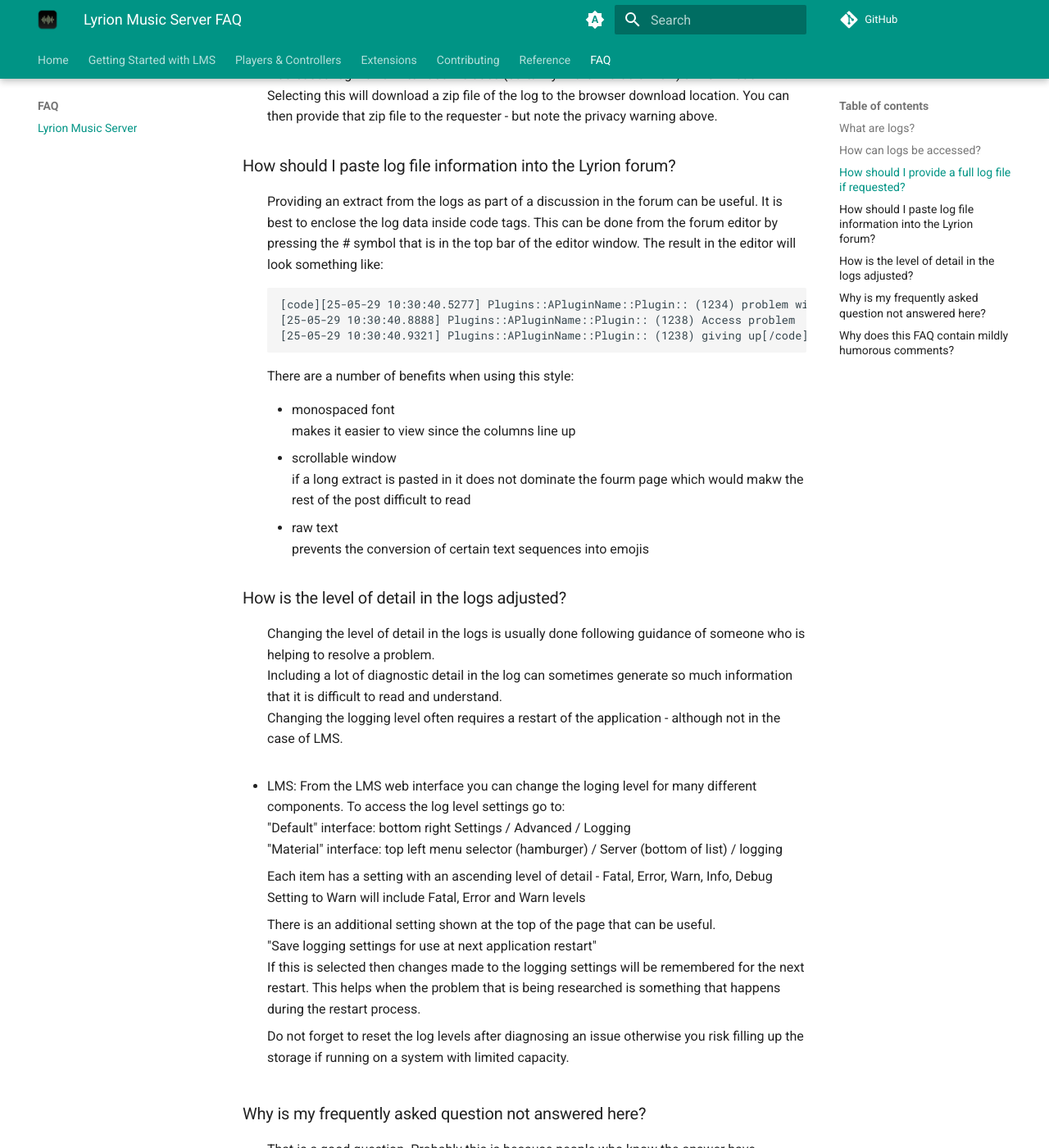
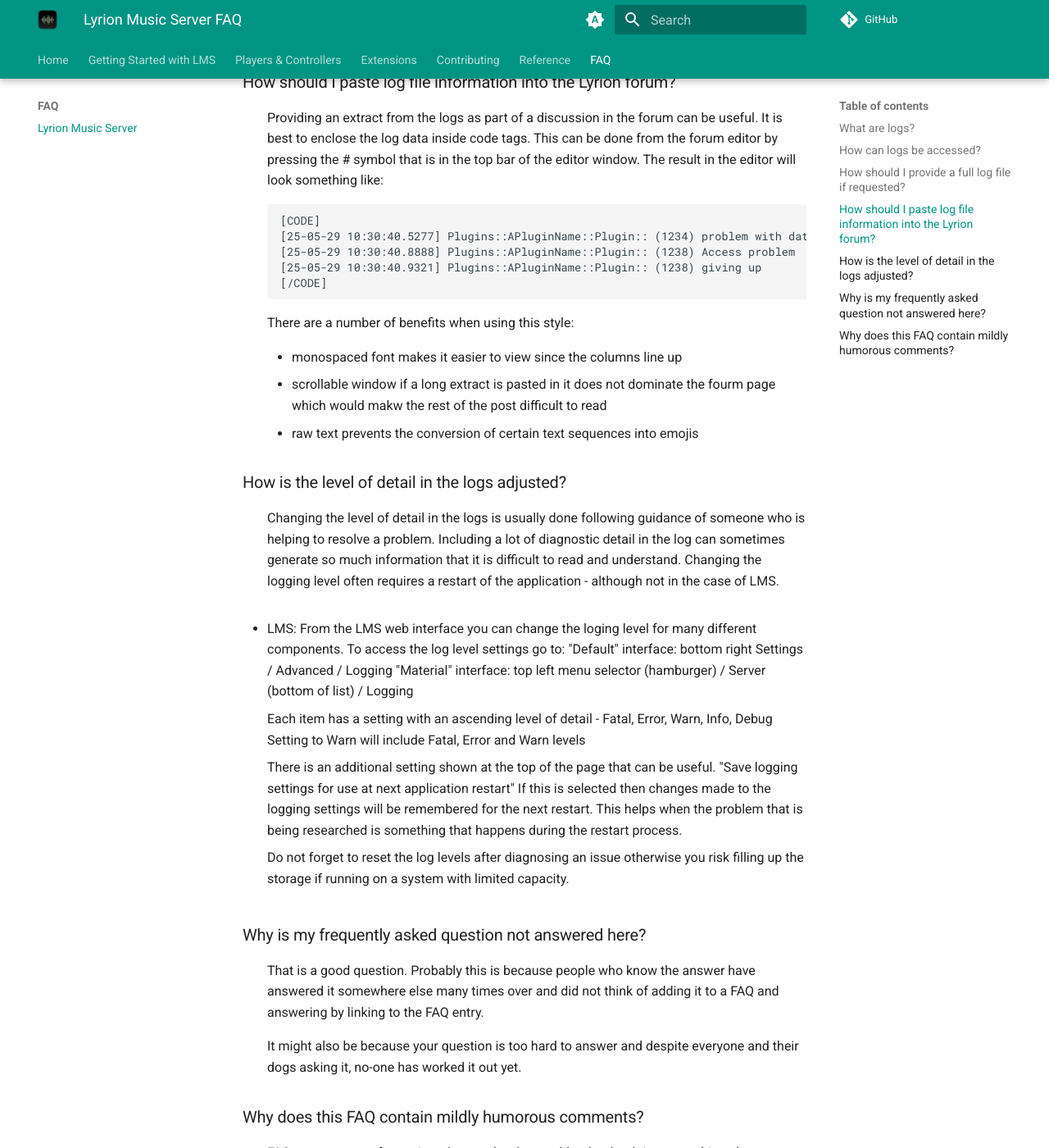
Before and after one commit to LMS-Community/lms-community.github.io, an MkDocs documentation site: the page built from docs/faq/lms.md, in a window 1280 px wide and 1400 px high, scrolled down 1463 px. Shown: the whole window at 82% size. Built offline with MkDocs 1.6.1 and Material for MkDocs 9.7.7, drawn with Linux system fonts in a browser that asks for light colours; a script that is not in the unit is left out; plug-ins that fetch from the network failed and are left out; comment, search, counter and statistics services are not loaded; part of the change alters nothing that is shown; some of the changed text lies outside the part shown.

````diff
--- a/docs/faq/lms.md
+++ b/docs/faq/lms.md
@@ -32,7 +32,7 @@ title: Lyrion Music Server FAQ
     The built-in log viewer will automatically update the view as new entries are added. If this means that what you were studing suddently scrolls off the page then
     you can turn off the refresh function with a checkbox towards the top of the page.
 
-    From the LMS "Material" web interface - at the time of writing this ... it could not be found by this FAQ author!
+    From the LMS "Material" web interface go to the "burger" menu in the top left, Settings / Server / Logging.
 
 - piCorePlayer:
 
@@ -52,23 +52,25 @@ title: Lyrion Music Server FAQ
 
 :   Providing an extract from the logs as part of a discussion in the forum can be useful.
     It is best to enclose the log data inside code tags.
-	This can be done from the forum editor by pressing the # symbol that is in the top bar of the editor window.
-	The result in the editor will look something like:
+    This can be done from the forum editor by pressing the # symbol that is in the top bar of the editor window.
+    The result in the editor will look something like:
 
-	```
-	[code][25-05-29 10:30:40.5277] Plugins::APluginName::Plugin:: (1234) problem with data source - 404
-	[25-05-29 10:30:40.8888] Plugins::APluginName::Plugin:: (1238) Access problem
-	[25-05-29 10:30:40.9321] Plugins::APluginName::Plugin:: (1238) giving up[/code]
-	```
+    ```
+    [CODE]
+    [25-05-29 10:30:40.5277] Plugins::APluginName::Plugin:: (1234) problem with data source - 404
+    [25-05-29 10:30:40.8888] Plugins::APluginName::Plugin:: (1238) Access problem
+    [25-05-29 10:30:40.9321] Plugins::APluginName::Plugin:: (1238) giving up
+    [/CODE]
+    ```
 
-	There are a number of benefits when using this style:
+    There are a number of benefits when using this style:
 
-     * monospaced font
-	   makes it easier to view since the columns line up
-     * scrollable window
-	   if a long extract is pasted in it does not dominate the fourm page which would makw the rest of the post difficult to read
-     * raw text
-	   prevents the conversion of certain text sequences into emojis
+    * monospaced font
+    makes it easier to view since the columns line up
+    * scrollable window
+    if a long extract is pasted in it does not dominate the fourm page which would makw the rest of the post difficult to read
+    * raw text
+    prevents the conversion of certain text sequences into emojis
 
 ### How is the level of detail in the logs adjusted?
 
@@ -80,7 +82,7 @@ title: Lyrion Music Server FAQ
     From the LMS web interface you can change the loging level for many different components.
     To access the log level settings go to:
     "Default" interface: bottom right Settings / Advanced / Logging
-    "Material" interface: top left menu selector (hamburger) / Server (bottom of list) / logging
+    "Material" interface: top left menu selector (hamburger) / Server (bottom of list) / Logging
 
     Each item has a setting with an ascending level of detail - Fatal, Error, Warn, Info, Debug
     Setting to Warn will include Fatal, Error and Warn levels
````
